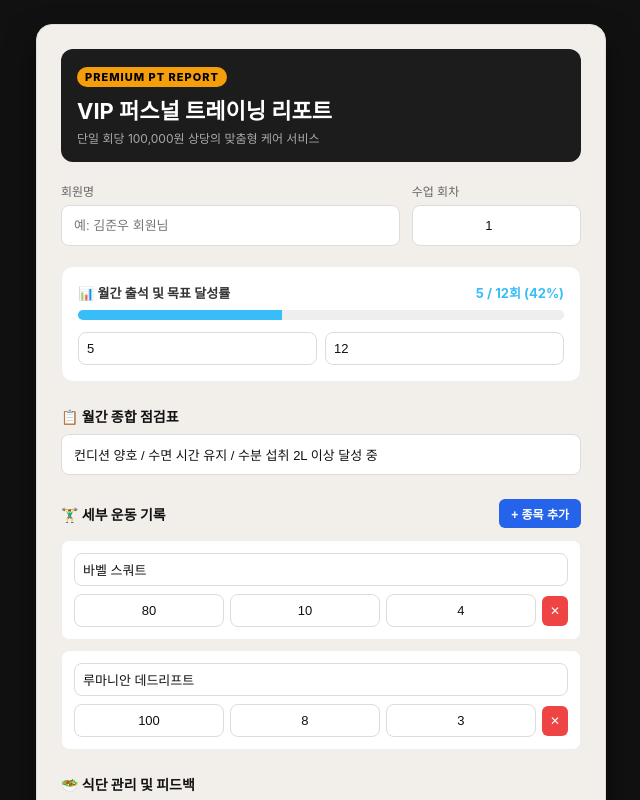
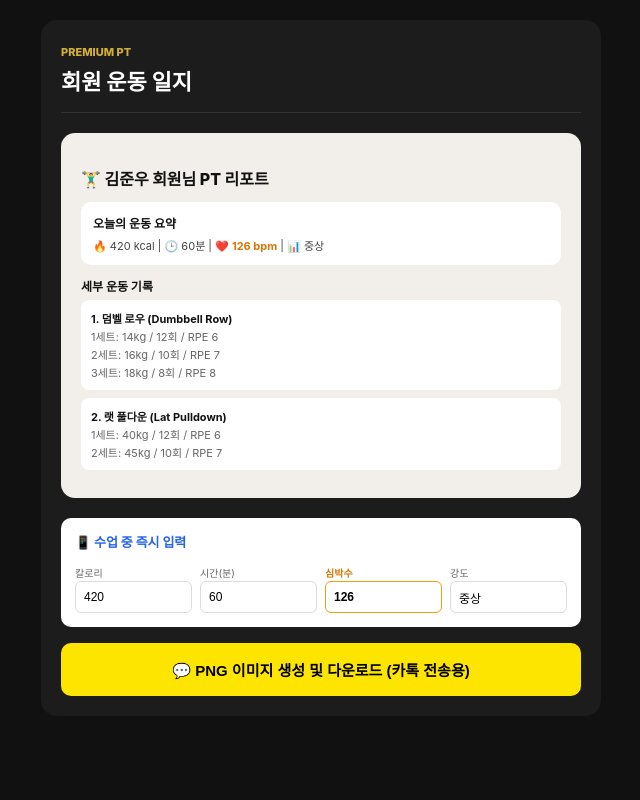
Before and after one commit to a33359003-spec/KIMJUNWOO, a React (Create React App) app: page / in a window 1280 px wide. Shown: the top 800 px of the page, without its empty margins (319-959 px from the left). Built offline with nearby package versions, Linux system fonts and the light colour scheme.

Commit message:
라이브러리 없이 순수 Canvas API로 PNG 생성 구현

```diff
--- a/src/App.js
+++ b/src/App.js
@@ -1,244 +1,206 @@
-import React, { useState } from 'react';
+import React, { useState, useRef } from 'react';
 
 function App() {
-  const [member, setMember] = useState('');
-  const [sessionCount, setSessionCount] = useState(1);
-  const [monthlyTarget, setMonthlyTarget] = useState(12);
-  const [completedSessions, setCompletedSessions] = useState(5);
+  const canvasRef = useRef(null);
 
+  // 1. 기본 정보
+  const [memberName, setMemberName] = useState('김준우 회원님');
+  const [trainerName, setTrainerName] = useState('황승준');
+  const [date, setDate] = useState('2024.05.23 (목)');
+
+  // 2. 운동 요약
+  const [calories, setCalories] = useState('420');
+  const [duration, setDuration] = useState('60');
+  const [avgHeartRate, setAvgHeartRate] = useState('126');
+  const [intensity, setIntensity] = useState('중상');
+
+  // 3. 운동 세부 기록
   const [exercises, setExercises] = useState([
-    { name: '바벨 스쿼트', weight: '80', reps: '10', sets: '4' },
-    { name: '루마니안 데드리프트', weight: '100', reps: '8', sets: '3' }
+    {
+      name: '1. 덤벨 로우 (Dumbbell Row)',
+      sets: [
+        { set: 1, weight: '14', reps: '12', rpe: '6' },
+        { set: 2, weight: '16', reps: '10', rpe: '7' },
+        { set: 3, weight: '18', reps: '8', rpe: '8' }
+      ]
+    },
+    {
+      name: '2. 랫 풀다운 (Lat Pulldown)',
+      sets: [
+        { set: 1, weight: '40', reps: '12', rpe: '6' },
+        { set: 2, weight: '45', reps: '10', rpe: '7' }
+      ]
+    }
   ]);
 
-  const [memo, setMemo] = useState('');
-  const [dietFeedback, setDietFeedback] = useState('');
-  const [monthlyChecklist, setMonthlyChecklist] = useState('컨디션 양호 / 수면 시간 유지 / 수분 섭취 2L 이상 달성 중');
-  const [mediaList, setMediaList] = useState([]);
+  // 4. 순수 브라우저 Canvas API로 PNG 생성 및 다운로드
+  const handleGeneratePngImage = () => {
+    const canvas = canvasRef.current;
+    if (!canvas) return;
 
-  const handleAddExercise = () => {
-    setExercises([...exercises, { name: '', weight: '', reps: '', sets: '' }]);
+    const ctx = canvas.getContext('2d');
+
+    // 캔버스 크기 지정
+    canvas.width = 500;
+    canvas.height = 750;
+
+    // 1) 크림색 배경 칠하기
+    ctx.fillStyle = '#f2efea';
+    ctx.fillRect(0, 0, canvas.width, canvas.height);
+
+    // 2) 타이틀 영역
+    ctx.fillStyle = '#111111';
+    ctx.font = 'bold 20px sans-serif';
+    ctx.fillText(`🏋️‍♂️ ${memberName} PT 리포트`, 24, 45);
+
+    ctx.fillStyle = '#666666';
+    ctx.font = '12px sans-serif';
+    ctx.fillText(`트레이너: ${trainerName} | 날짜: ${date}`, 24, 68);
+
+    // 구분선
+    ctx.strokeStyle = '#d0ccc6';
+    ctx.lineWidth = 1;
+    ctx.beginPath();
+    ctx.moveTo(24, 85);
+    ctx.lineTo(476, 85);
+    ctx.stroke();
+
+    // 3) 오늘 운동 요약 카드 박스
+    ctx.fillStyle = '#ffffff';
+    ctx.beginPath();
+    ctx.roundRect(24, 100, 452, 90, 10);
+    ctx.fill();
+
+    ctx.fillStyle = '#111111';
+    ctx.font = 'bold 13px sans-serif';
+    ctx.fillText('오늘의 운동 요약', 40, 125);
+
+    ctx.font = '12px sans-serif';
+    ctx.fillStyle = '#444444';
+    ctx.fillText(`🔥 칼로리: ${calories} kcal`, 40, 155);
+    ctx.fillText(`🕒 시간: ${duration} 분`, 160, 155);
+    ctx.fillStyle = '#d97706';
+    ctx.fillText(`❤️ 심박수: ${avgHeartRate} bpm`, 270, 155);
+    ctx.fillStyle = '#444444';
+    ctx.fillText(`📊 강도: ${intensity}`, 390, 155);
+
+    // 4) 세부 운동 기록
+    ctx.fillStyle = '#111111';
+    ctx.font = 'bold 14px sans-serif';
+    ctx.fillText('세부 운동 기록', 24, 220);
+
+    let startY = 240;
+
+    exercises.forEach((ex) => {
+      // 운동 종목 카드
+      ctx.fillStyle = '#ffffff';
+      ctx.beginPath();
+      ctx.roundRect(24, startY, 452, 30 + ex.sets.length * 22, 8);
+      ctx.fill();
+
+      ctx.fillStyle = '#111111';
+      ctx.font = 'bold 12px sans-serif';
+      ctx.fillText(ex.name, 36, startY + 20);
+
+      // 세트 정보
+      ex.sets.forEach((s, i) => {
+        const lineY = startY + 40 + i * 20;
+        ctx.fillStyle = '#555555';
+        ctx.font = '11px sans-serif';
+        ctx.fillText(
+          `${s.set}세트 :  ${s.weight}kg  /  ${s.reps}회  /  RPE ${s.rpe}`,
+          46,
+          lineY
+        );
+      });
+
+      startY += 40 + ex.sets.length * 22 + 12;
+    });
+
+    // 5) 이미지 다운로드 실행
+    const imageURI = canvas.toDataURL('image/png');
+    const link = document.createElement('a');
+    link.href = imageURI;
+    link.download = `${memberName}_운동일지_${date}.png`;
+    link.click();
   };
 
-  const handleExerciseChange = (index, field, value) => {
-    const updated = [...exercises];
-    updated[index][field] = value;
-    setExercises(updated);
-  };
-
-  const handleRemoveExercise = (index) => {
-    setExercises(exercises.filter((_, i) => i !== index));
-  };
-
-  const handleMediaUpload = (e) => {
-    if (e.target.files) {
-      const filesArray = Array.from(e.target.files);
-      const newMediaItems = filesArray.map((file) => ({
-        id: Math.random().toString(36).substr(2, 9),
-        url: URL.createObjectURL(file),
-        type: file.type.startsWith('video/') ? 'video' : 'image',
-        caption: ''
-      }));
-      setMediaList((prev) => [...prev, ...newMediaItems]);
-    }
-  };
-
-  const handleCaptionChange = (id, text) => {
-    setMediaList((prev) =>
-      prev.map((item) => (item.id === id ? { ...item, caption: text } : item))
-    );
-  };
-
-  const handleRemoveMedia = (id) => {
-    setMediaList((prev) => prev.filter((item) => item.id !== id));
-  };
-
-  const handleGeneratePngImage = async () => {
-    // PNG 생성 로직은 이전과 동일 (생략)
-    alert('PNG 이미지 생성 및 전송 기능이 실행됩니다!');
-  };
-
-  const progressPercentage = Math.min(Math.round((completedSessions / monthlyTarget) * 100), 100);
-
-  // 입력 필드 공통 스타일
   const inputStyle = {
     width: '100%',
-    padding: '12px',
-    borderRadius: '8px',
+    padding: '8px',
+    borderRadius: '6px',
     border: '1px solid #dcdcdc',
-    backgroundColor: '#ffffff', // 화이트 입력창
-    color: '#111111',
-    boxSizing: 'border-box',
-    fontSize: '13px'
-  };
-
-  const labelStyle = {
     fontSize: '12px',
-    color: '#666666', // 그레이 라벨
-    display: 'block',
-    marginBottom: '6px'
+    boxSizing: 'border-box'
   };
 
   return (
-    // 1. 최외곽 배경 (어두운 색 유지)
-    <div style={{ backgroundColor: '#111111', minHeight: '100vh', color: '#f8fafc', padding: '24px 16px', fontFamily: '-apple-system, BlinkMacSystemFont, "Segoe UI", Roboto, sans-serif' }}>
+    <div style={{ backgroundColor: '#111111', minHeight: '100vh', padding: '20px 10px', color: '#ffffff', fontFamily: '-apple-system, BlinkMacSystemFont, "Segoe UI", Roboto, sans-serif' }}>
+      <div style={{ maxWidth: '520px', margin: '0 auto', backgroundColor: '#1c1c1c', borderRadius: '16px', padding: '20px' }}>
 
-      {/* 2. 메인 크림색 카드 컨테이너 (고객 전송 리포트 영역) */}
-      <div style={{ maxWidth: '520px', margin: '0 auto', backgroundColor: '#f2efea', borderRadius: '16px', border: '1px solid #e0ddda', padding: '24px', color: '#111111', boxShadow: '0 15px 30px rgba(0,0,0,0.5)' }}>
+        {/* 숨겨진 이미지 생성용 캔버스 */}
+        <canvas ref={canvasRef} style={{ display: 'none' }} />
 
-        {/* 상단 블랙 헤더 */}
-        <div style={{ display: 'flex', justifyContent: 'space-between', alignItems: 'flex-start', backgroundColor: '#1c1c1c', borderRadius: '12px', padding: '16px', marginBottom: '20px', color: '#ffffff' }}>
-          <div>
-            <span style={{ backgroundColor: '#f59e0b', color: '#000', fontSize: '11px', fontWeight: '800', padding: '3px 8px', borderRadius: '12px', letterSpacing: '1px' }}>PREMIUM PT REPORT</span>
-            <h1 style={{ fontSize: '22px', fontWeight: '700', marginTop: '8px', color: '#ffffff', margin: '8px 0 0' }}>VIP 퍼스널 트레이닝 리포트</h1>
-            <p style={{ color: '#aaaaaa', fontSize: '12px', marginTop: '4px', margin: '4px 0 0' }}>단일 회당 100,000원 상당의 맞춤형 케어 서비스</p>
-          </div>
+        {/* 상단 헤더 */}
+        <div style={{ borderBottom: '1px solid #333333', paddingBottom: '12px', marginBottom: '20px' }}>
+          <span style={{ fontSize: '11px', color: '#d4af37', fontWeight: '800' }}>PREMIUM PT</span>
+          <h1 style={{ fontSize: '22px', fontWeight: '800', margin: '4px 0', color: '#ffffff' }}>회원 운동 일지</h1>
         </div>
 
-        {/* --- 여기부터 하단 입력 화면까지 크림색 테마 적용 --- */}
+        {/* 크림색 리포트 카카오 미리보기 영역 */}
+        <div style={{ backgroundColor: '#f2efea', borderRadius: '14px', padding: '20px', color: '#111111' }}>
+          <h2 style={{ fontSize: '16px', fontWeight: '800', marginBottom: '12px' }}>🏋️‍♂️ {memberName} PT 리포트</h2>
 
-        {/* 회원 정보 & 수업 회차 */}
-        <div style={{ display: 'grid', gridTemplateColumns: '2fr 1fr', gap: '12px', marginBottom: '20px' }}>
-          <div>
-            <label style={labelStyle}>회원명</label>
-            <input
-              type="text"
-              placeholder="예: 김준우 회원님"
-              value={member}
-              onChange={(e) => setMember(e.target.value)}
-              style={inputStyle}
-            />
-          </div>
-          <div>
-            <label style={labelStyle}>수업 회차</label>
-            <input
-              type="number"
-              value={sessionCount}
-              onChange={(e) => setSessionCount(e.target.value)}
-              style={{...inputStyle, textAlign: 'center'}}
-            />
-          </div>
-        </div>
-
-        {/* 월간 목표 진행률 */}
-        <div style={{ backgroundColor: '#ffffff', padding: '16px', borderRadius: '12px', border: '1px solid #eee', marginBottom: '24px' }}>
-          <div style={{ display: 'flex', justifyContent: 'space-between', fontSize: '13px', marginBottom: '8px', color: '#333' }}>
-            <span style={{ fontWeight: '600' }}>📊 월간 출석 및 목표 달성률</span>
-            <span style={{ color: '#38bdf8', fontWeight: '700' }}>{completedSessions} / {monthlyTarget}회 ({progressPercentage}%)</span>
-          </div>
-          <div style={{ width: '100%', backgroundColor: '#eee', height: '10px', borderRadius: '5px', overflow: 'hidden' }}>
-            <div style={{ width: `${progressPercentage}%`, backgroundColor: '#38bdf8', height: '100%', transition: 'width 0.3s ease' }}></div>
-          </div>
-          <div style={{ display: 'flex', gap: '8px', marginTop: '12px' }}>
-            <input
-              type="number"
-              placeholder="진행"
-              value={completedSessions}
-              onChange={(e) => setCompletedSessions(Number(e.target.value))}
-              style={{...inputStyle, padding: '8px', width: '50%'}}
-            />
-            <input
-              type="number"
-              placeholder="목표"
-              value={monthlyTarget}
-              onChange={(e) => setMonthlyTarget(Number(e.target.value))}
-              style={{...inputStyle, padding: '8px', width: '50%'}}
-            />
-          </div>
-        </div>
-
-        {/* 📋 월간 종합 점검표 */}
-        <div style={{ marginBottom: '24px' }}>
-          <label style={{ fontSize: '14px', fontWeight: '700', color: '#111', display: 'block', marginBottom: '8px' }}>📋 월간 종합 점검표</label>
-          <input
-            type="text"
-            placeholder="컨디션/수면/수분 등"
-            value={monthlyChecklist}
-            onChange={(e) => setMonthlyChecklist(e.target.value)}
-            style={inputStyle}
-          />
-        </div>
-
-        {/* 🏋️‍♂️ 세부 운동 기록 */}
-        <div style={{ marginBottom: '24px' }}>
-          <div style={{ display: 'flex', justifyContent: 'space-between', alignItems: 'center', marginBottom: '12px' }}>
-            <label style={{ fontSize: '14px', fontWeight: '700', color: '#111' }}>🏋️‍♂️ 세부 운동 기록</label>
-            <button
-              type="button"
-              onClick={handleAddExercise}
-              style={{ padding: '6px 12px', backgroundColor: '#2563eb', color: '#fff', border: 'none', borderRadius: '6px', fontSize: '12px', cursor: 'pointer', fontWeight: '600' }}
-            >
-              + 종목 추가
-            </button>
+          <div style={{ backgroundColor: '#ffffff', borderRadius: '10px', padding: '12px', marginBottom: '12px' }}>
+            <div style={{ fontSize: '12px', fontWeight: 'bold', marginBottom: '6px' }}>오늘의 운동 요약</div>
+            <div style={{ fontSize: '11px', color: '#444' }}>
+              🔥 {calories} kcal | 🕒 {duration}분 | ❤️ <span style={{ color: '#d97706', fontWeight: 'bold' }}>{avgHeartRate} bpm</span> | 📊 {intensity}
+            </div>
           </div>
 
-          {exercises.map((item, index) => (
-            <div key={index} style={{ backgroundColor: '#ffffff', padding: '12px', borderRadius: '8px', border: '1px solid #eee', marginBottom: '10px' }}>
-              <input
-                type="text"
-                placeholder="운동 종목 이름"
-                value={item.name}
-                onChange={(e) => handleExerciseChange(index, 'name', e.target.value)}
-                style={{...inputStyle, marginBottom: '8px', padding: '8px'}}
-              />
-              <div style={{ display: 'grid', gridTemplateColumns: '1fr 1fr 1fr auto', gap: '6px', alignItems: 'center' }}>
-                <input type="text" placeholder="kg" value={item.weight} onChange={(e) => handleExerciseChange(index, 'weight', e.target.value)} style={{...inputStyle, padding: '8px', textAlign: 'center'}} />
-                <input type="text" placeholder="회" value={item.reps} onChange={(e) => handleExerciseChange(index, 'reps', e.target.value)} style={{...inputStyle, padding: '8px', textAlign: 'center'}} />
-                <input type="text" placeholder="세트" value={item.sets} onChange={(e) => handleExerciseChange(index, 'sets', e.target.value)} style={{...inputStyle, padding: '8px', textAlign: 'center'}} />
-                <button type="button" onClick={() => handleRemoveExercise(index)} style={{ padding: '8px', backgroundColor: '#ef4444', color: '#fff', border: 'none', borderRadius: '6px', cursor: 'pointer', fontSize: '12px' }}>✕</button>
-              </div>
+          <div style={{ fontSize: '12px', fontWeight: 'bold', marginBottom: '6px' }}>세부 운동 기록</div>
+          {exercises.map((ex, idx) => (
+            <div key={idx} style={{ backgroundColor: '#ffffff', borderRadius: '8px', padding: '10px', marginBottom: '8px', fontSize: '11px' }}>
+              <strong>{ex.name}</strong>
+              {ex.sets.map((s, sIdx) => (
+                <div key={sIdx} style={{ color: '#666', marginTop: '2px' }}>
+                  {s.set}세트: {s.weight}kg / {s.reps}회 / RPE {s.rpe}
+                </div>
+              ))}
             </div>
           ))}
         </div>
 
-        {/* 🥗 식단 관리 및 피드백 */}
-        <div style={{ marginBottom: '24px' }}>
-          <label style={{ fontSize: '14px', fontWeight: '700', color: '#111', display: 'block', marginBottom: '8px' }}>🥗 식단 관리 및 피드백</label>
-          <textarea
-            rows="2"
-            placeholder="단백질 섭취 유지 등"
-            value={dietFeedback}
-            onChange={(e) => setDietFeedback(e.target.value)}
-            style={{...inputStyle, height: 'auto'}}
-          />
+        {/* 하단 스마트폰 입력창 */}
+        <div style={{ backgroundColor: '#ffffff', borderRadius: '10px', padding: '14px', marginTop: '20px', color: '#111' }}>
+          <h4 style={{ fontSize: '13px', fontWeight: '800', margin: '0 0 10px 0', color: '#2563eb' }}>📱 수업 중 즉시 입력</h4>
+          <div style={{ display: 'grid', gridTemplateColumns: '1fr 1fr 1fr 1fr', gap: '8px' }}>
+            <div>
+              <label style={{ fontSize: '10px', color: '#666' }}>칼로리</label>
+              <input type="number" value={calories} onChange={(e) => setCalories(e.target.value)} style={inputStyle} />
+            </div>
+            <div>
+              <label style={{ fontSize: '10px', color: '#666' }}>시간(분)</label>
+              <input type="number" value={duration} onChange={(e) => setDuration(e.target.value)} style={inputStyle} />
+            </div>
+            <div>
+              <label style={{ fontSize: '10px', color: '#d97706', fontWeight: 'bold' }}>심박수</label>
+              <input type="number" value={avgHeartRate} onChange={(e) => setAvgHeartRate(e.target.value)} style={{...inputStyle, borderColor: '#f59e0b', fontWeight: 'bold'}} />
+            </div>
+            <div>
+              <label style={{ fontSize: '10px', color: '#666' }}>강도</label>
+              <input type="text" value={intensity} onChange={(e) => setIntensity(e.target.value)} style={inputStyle} />
+            </div>
+          </div>
         </div>
 
-        {/* 📝 수업 총평 및 코칭 피드백 */}
-        <div style={{ marginBottom: '24px' }}>
-          <label style={{ fontSize: '14px', fontWeight: '700', color: '#111', display: 'block', marginBottom: '8px' }}>📝 수업 총평 및 코칭 피드백</label>
-          <textarea
-            rows="2"
-            placeholder="자세 보정 포인트 등"
-            value={memo}
-            onChange={(e) => setMemo(e.target.value)}
-            style={{...inputStyle, height: 'auto'}}
-          />
-        </div>
-
-        {/* 📷 운동 미디어 첨부 */}
-        <div style={{ marginBottom: '28px' }}>
-          <label style={{ fontSize: '14px', fontWeight: '700', color: '#111', display: 'block', marginBottom: '8px' }}>📷 운동 미디어 첨부 (여러 장 가능)</label>
-          <label htmlFor="multi-media-upload" style={{ padding: '14px', backgroundColor: '#3b82f6', color: 'white', borderRadius: '8px', cursor: 'pointer', fontWeight: '700', display: 'block', textAlign: 'center', boxSizing: 'border-box', border: '1px dashed #60a5fa' }}>
-            + 앨범에서 사진/동영상 선택
-          </label>
-          <input id="multi-media-upload" type="file" multiple onChange={handleMediaUpload} style={{ display: 'none' }} />
-
-          {mediaList.map((media) => (
-            <div key={media.id} style={{ marginTop: '16px', backgroundColor: '#ffffff', padding: '12px', borderRadius: '8px', border: '1px solid #eee' }}>
-              {media.type === 'image' ? <img src={media.url} alt="첨부" style={{ width: '100%', maxHeight: '200px', objectFit: 'cover', borderRadius: '6px' }} /> : <video src={media.url} controls style={{ width: '100%', maxHeight: '200px', borderRadius: '6px' }} />}
-              <input type="text" placeholder="설명 입력" value={media.caption} onChange={(e) => handleCaptionChange(media.id, e.target.value)} style={{...inputStyle, padding: '8px', marginTop: '8px'}} />
-              <button type="button" onClick={() => handleRemoveMedia(media.id)} style={{ marginTop: '8px', width: '100%', padding: '6px', backgroundColor: '#ef4444', color: '#fff', border: 'none', borderRadius: '6px', fontSize: '12px', cursor: 'pointer' }}>삭제</button>
-            </div>
-          ))}
-        </div>
-
-        {/* 전송 버튼 */}
+        {/* 전송용 이미지 다운로드 버튼 */}
         <button
           type="button"
           onClick={handleGeneratePngImage}
-          style={{ width: '100%', padding: '16px', backgroundColor: '#fee500', color: '#000000', border: 'none', borderRadius: '10px', fontWeight: '800', fontSize: '16px', cursor: 'pointer', display: 'flex', alignItems: 'center', justifyContent: 'center', gap: '8px', boxShadow: '0 4px 12px rgba(254, 229, 0, 0.3)' }}
+          style={{ width: '100%', marginTop: '16px', padding: '16px', backgroundColor: '#fee500', color: '#000000', border: 'none', borderRadius: '10px', fontWeight: '800', fontSize: '15px', cursor: 'pointer' }}
         >
-          💬 PNG 이미지 생성 및 카카오톡 전송
+          💬 PNG 이미지 생성 및 다운로드 (카톡 전송용)
         </button>
 
       </div>
```
